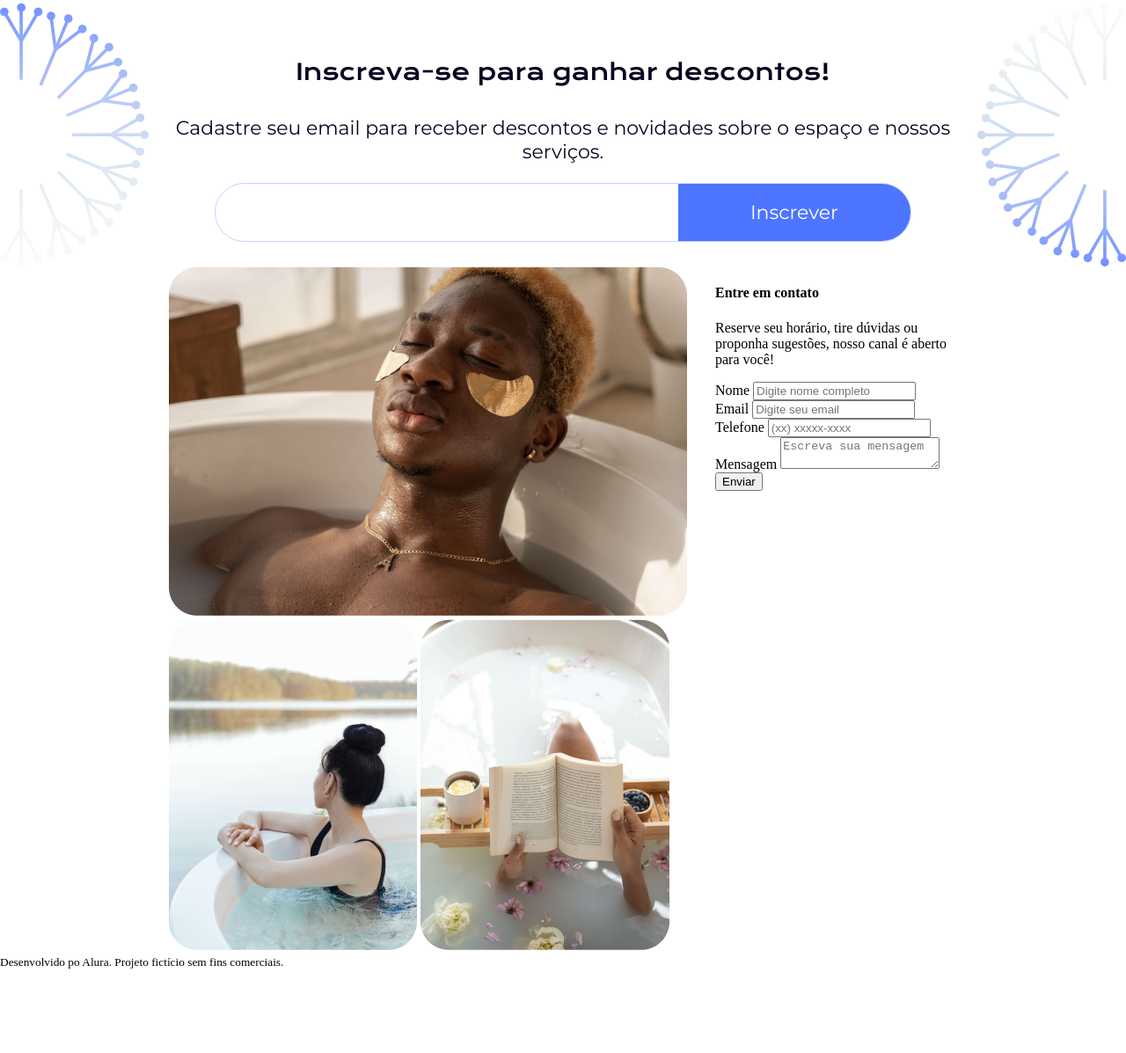
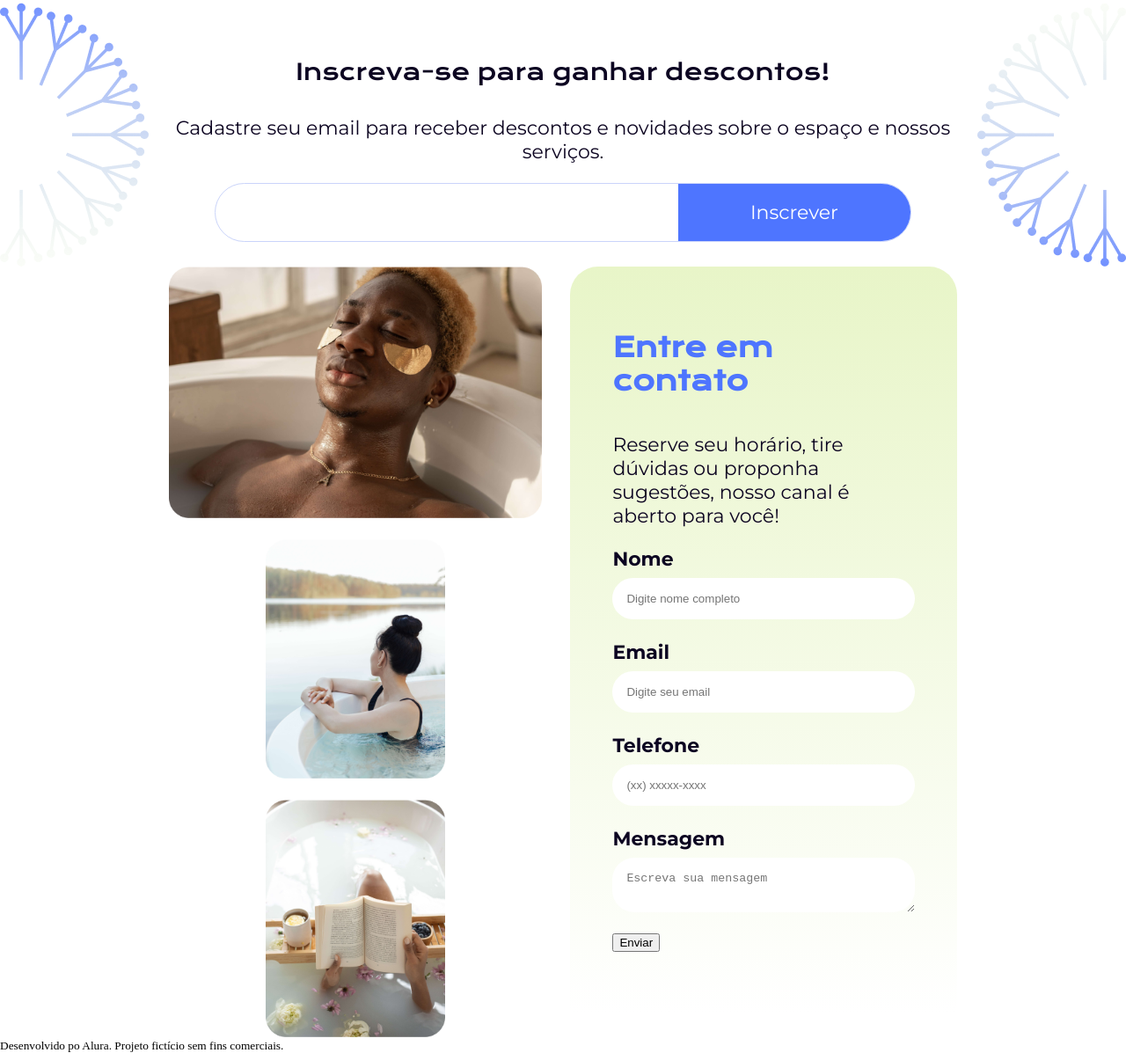
Before and after one commit to uiubueno/calmaria-spa-projeto-inicial, a plain HTML site: page index.html in a window 1280 px wide. Shown: the part 2809-4006 px from the top of the page at 88% size. Before the commit the page ends 3911 px from the top, so only its background shows below. Drawn offline with nearby package versions, Linux system fonts and the light colour scheme.

Commit message:
alterações contatos

```diff
--- a/styles/components/_contatos.scss
+++ b/styles/components/_contatos.scss
@@ -1,9 +1,77 @@
-@use "../styles/abstract/mixins";
-@use "../styles/abstract/variaveis";
+@use "../abstract/variaveis";
+@use "../abstract/mixins";
 
 #contatos {
   @include mixins.margem-central(70%);
   display: flex;
   justify-content: space-between;
   gap: 2rem;
+  .contatos-imgs {
+    max-width: 50%;
+    display: flex;
+    flex-direction: row;
+    flex-wrap: wrap;
+    gap: 1.5rem;
+    justify-content: space-around;
+    img {
+      width: 100%;
+      &:nth-child(n + 2) {
+        width: 48%;
+      }
+    }
+  }
+  .contatos-form {
+    max-width: 50%;
+    background: variaveis.$gradiente-primario;
+    padding: 2rem 3rem;
+    border-radius: 2rem;
+    .titulo {
+      @include mixins.ff-fs-cl(
+        variaveis.$ft-titulos,
+        1.9rem,
+        variaveis.$cor-secundaria
+      );
+    }
+    .infos {
+      @include mixins.ff-fs-cl(
+        variaveis.$ft-textos,
+        1.375rem,
+        variaveis.$cor-primaria
+      );
+      width: 90%;
+    }
+    .inputs {
+      display: flex;
+      flex-direction: column;
+      align-items: flex-start;
+      gap: 1.5rem;
+      align-self: stretch;
+      input {
+        border-radius: 25px;
+        padding: 1rem;
+        border: none;
+        //background: #f9fcf0;
+      }
+      .form-group {
+        width: 100%;
+        display: flex;
+        flex-direction: column;
+        gap: 0.5rem;
+        label {
+          @extend .infos;
+          font-weight: bold;
+        }
+        textarea {
+          @extend input;
+        }
+        .btn {
+          @extend input;
+          background: variaveis.$cor-secundaria;
+          margin-top: 2rem;
+          color: white;
+          font-size: 1rem;
+        }
+      }
+    }
+  }
 }
--- a/styles/components/_desconto.scss
+++ b/styles/components/_desconto.scss
@@ -1,5 +1,5 @@
-@use "../styles/abstract/variaveis";
-@use "../styles/abstract/mixins";
+@use "../abstract/variaveis";
+@use "../abstract/mixins";
 
 #desconto {
   display: flex;
--- a/styles/components/_header.scss
+++ b/styles/components/_header.scss
@@ -1,5 +1,5 @@
-@use "../styles/abstract/variaveis";
-@use "../styles/abstract/mixins";
+@use "../abstract/variaveis";
+@use "../abstract/mixins";
 
 header {
   background: variaveis.$gradiente-primario;
--- a/styles/components/_nosso-espaco.scss
+++ b/styles/components/_nosso-espaco.scss
@@ -1,5 +1,5 @@
-@use "../styles/abstract/mixins";
-@use "../styles/abstract/variaveis";
+@use "../abstract/variaveis";
+@use "../abstract/mixins";
 
 #nosso-espaco {
   @include mixins.margem-central(80%);
--- a/styles/components/_servicos.scss
+++ b/styles/components/_servicos.scss
@@ -1,5 +1,5 @@
-@use "../styles/abstract/mixins";
-@use "../styles/abstract/variaveis";
+@use "../abstract/variaveis";
+@use "../abstract/mixins";
 
 #servico {
   background: variaveis.$gradiente-primario;
```
Also changed, not shown: styles/styles.scss (+6 -5 lines), .fiveserverrc.json (added), styles/styles.css, 1 other file.
